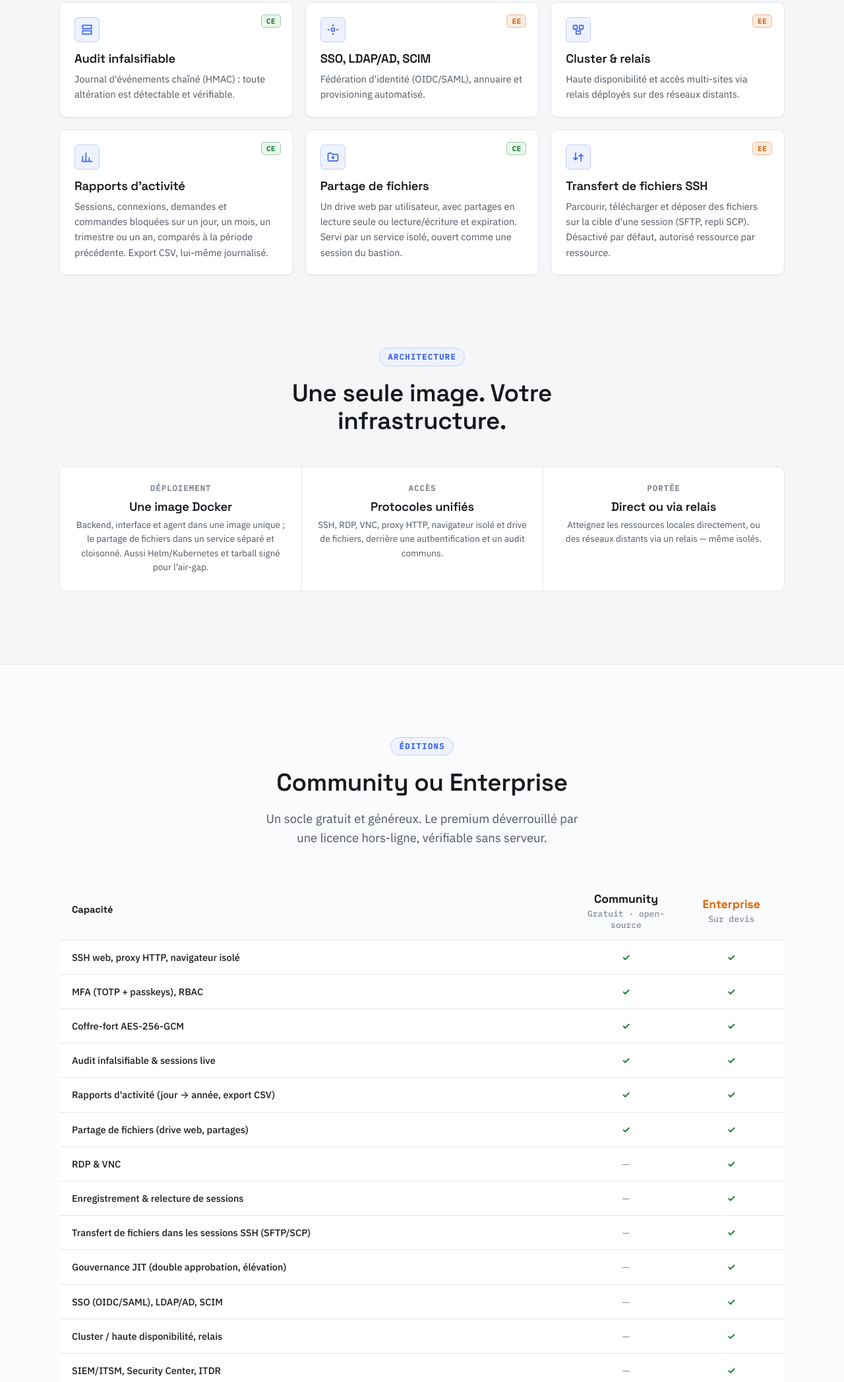
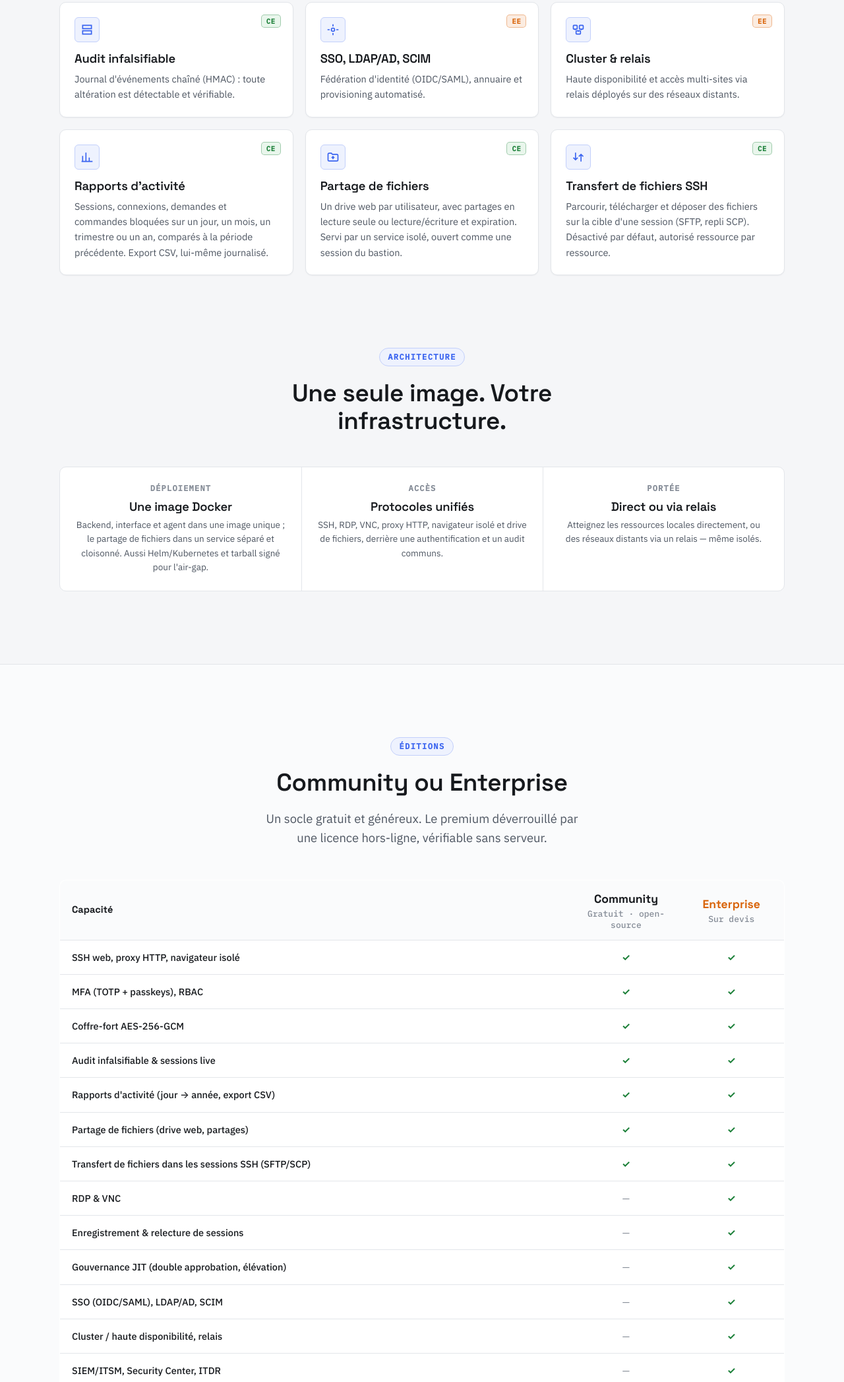
Before and after one commit to Endorium-Group/EndoriumSpace, a plain HTML site: page index.html in a window 1280 px wide. Shown: the part 1621-3715 px from the top of the page at 66% size. Drawn offline with Linux system fonts and the light colour scheme.

Commit message:
Show SSH file transfer as a Community feature
It ships in the public Community repository (backend/src/ssh_transfer.cc is a
core module), not only in the Enterprise edition.

Co-Authored-By: Claude Opus 5.5 <noreply@anthropic.com>

```diff
--- a/index.html
+++ b/index.html
@@ -128,7 +128,7 @@
           <article class="card"><span class="badge badge--ee">EE</span><div class="ic"><svg width="20" height="20" viewBox="0 0 24 24" fill="none" stroke="currentColor" stroke-width="2"><rect x="3" y="4" width="7" height="7" rx="1"/><rect x="14" y="4" width="7" height="7" rx="1"/><rect x="8" y="14" width="8" height="6" rx="1"/><path d="M6.5 11v2M17.5 11v2M12 16v-2"/></svg></div><h3>Cluster &amp; relais</h3><p>Haute disponibilité et accès multi-sites via relais déployés sur des réseaux distants.</p></article>
           <article class="card"><span class="badge badge--ce">CE</span><div class="ic"><svg width="20" height="20" viewBox="0 0 24 24" fill="none" stroke="currentColor" stroke-width="2"><path d="M4 20V10M10 20V4M16 20v-7M22 20H2"/></svg></div><h3>Rapports d'activité</h3><p>Sessions, connexions, demandes et commandes bloquées sur un jour, un mois, un trimestre ou un an, comparés à la période précédente. Export CSV, lui-même journalisé.</p></article>
           <article class="card"><span class="badge badge--ce">CE</span><div class="ic"><svg width="20" height="20" viewBox="0 0 24 24" fill="none" stroke="currentColor" stroke-width="2"><path d="M3 7a2 2 0 0 1 2-2h4l2 2h8a2 2 0 0 1 2 2v8a2 2 0 0 1-2 2H5a2 2 0 0 1-2-2z"/><path d="M12 11v5M9.5 13.5 12 11l2.5 2.5"/></svg></div><h3>Partage de fichiers</h3><p>Un drive web par utilisateur, avec partages en lecture seule ou lecture/écriture et expiration. Servi par un service isolé, ouvert comme une session du bastion.</p></article>
-          <article class="card"><span class="badge badge--ee">EE</span><div class="ic"><svg width="20" height="20" viewBox="0 0 24 24" fill="none" stroke="currentColor" stroke-width="2"><path d="M7 4v13M3 13l4 4 4-4M17 20V7M13 11l4-4 4 4"/></svg></div><h3>Transfert de fichiers SSH</h3><p>Parcourir, télécharger et déposer des fichiers sur la cible d'une session (SFTP, repli SCP). Désactivé par défaut, autorisé ressource par ressource.</p></article>
+          <article class="card"><span class="badge badge--ce">CE</span><div class="ic"><svg width="20" height="20" viewBox="0 0 24 24" fill="none" stroke="currentColor" stroke-width="2"><path d="M7 4v13M3 13l4 4 4-4M17 20V7M13 11l4-4 4 4"/></svg></div><h3>Transfert de fichiers SSH</h3><p>Parcourir, télécharger et déposer des fichiers sur la cible d'une session (SFTP, repli SCP). Désactivé par défaut, autorisé ressource par ressource.</p></article>
         </div>
       </div>
     </section>
@@ -172,9 +172,9 @@
             <tr><td>Audit infalsifiable &amp; sessions live</td><td class="yes">✓</td><td class="yes">✓</td></tr>
             <tr><td>Rapports d'activité (jour → année, export CSV)</td><td class="yes">✓</td><td class="yes">✓</td></tr>
             <tr><td>Partage de fichiers (drive web, partages)</td><td class="yes">✓</td><td class="yes">✓</td></tr>
+            <tr><td>Transfert de fichiers dans les sessions SSH (SFTP/SCP)</td><td class="yes">✓</td><td class="yes">✓</td></tr>
             <tr><td>RDP &amp; VNC</td><td class="no">—</td><td class="yes">✓</td></tr>
             <tr><td>Enregistrement &amp; relecture de sessions</td><td class="no">—</td><td class="yes">✓</td></tr>
-            <tr><td>Transfert de fichiers dans les sessions SSH (SFTP/SCP)</td><td class="no">—</td><td class="yes">✓</td></tr>
             <tr><td>Gouvernance JIT (double approbation, élévation)</td><td class="no">—</td><td class="yes">✓</td></tr>
             <tr><td>SSO (OIDC/SAML), LDAP/AD, SCIM</td><td class="no">—</td><td class="yes">✓</td></tr>
             <tr><td>Cluster / haute disponibilité, relais</td><td class="no">—</td><td class="yes">✓</td></tr>
```
Also changed, not shown: 1 other file.
